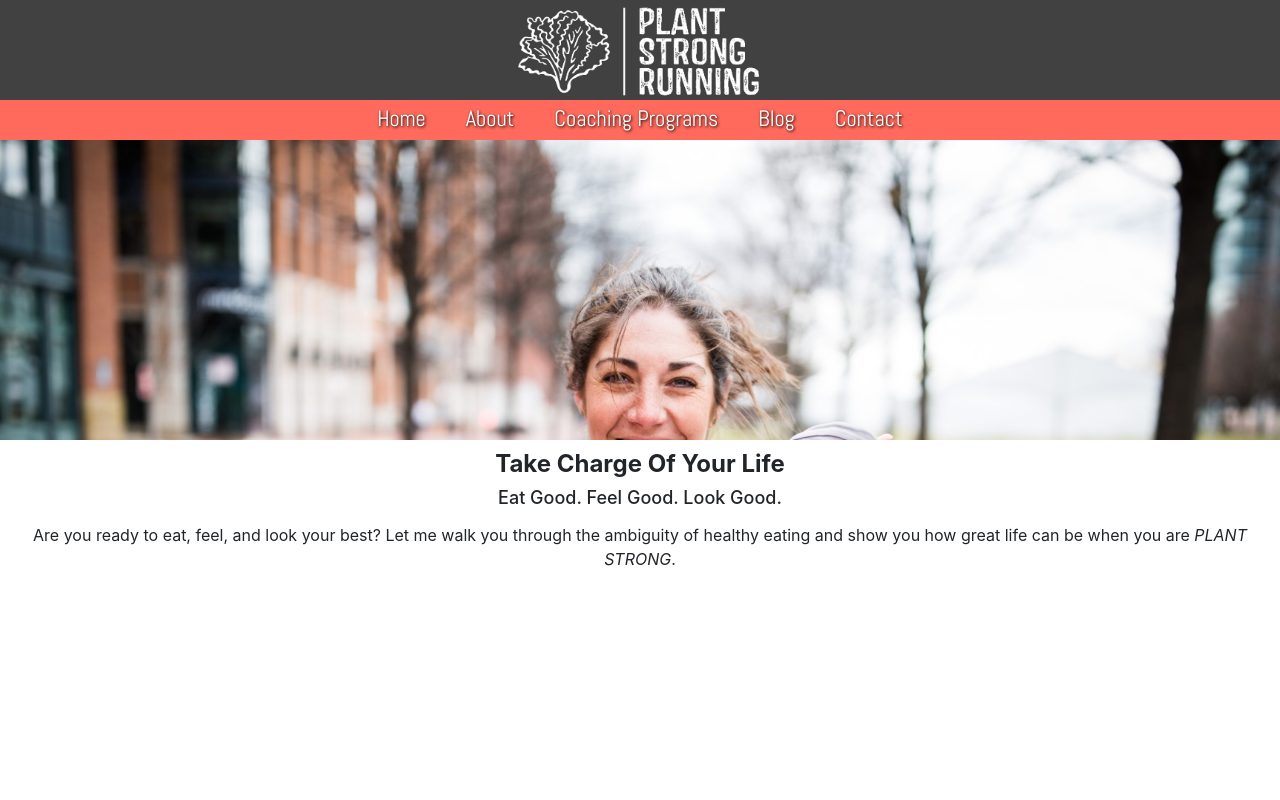
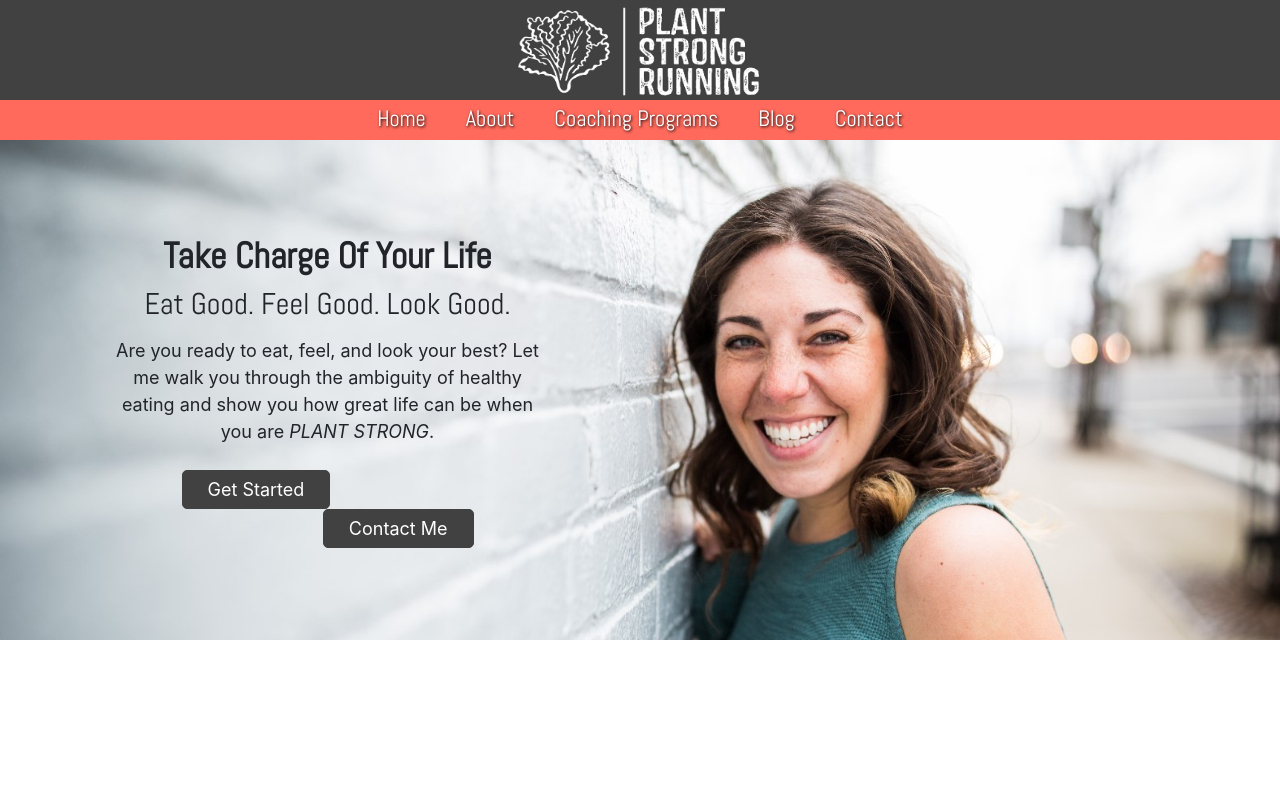
Before and after one commit to plantstrongrunning/front-end, a React (Create React App) app: page / in a window 1280 px wide. Shown: the top 800 px of the page. Built offline with nearby package versions, Linux system fonts and the light colour scheme.

Commit message:
Finished styles for homepage banner

```diff
--- a/src/components/Banner.js
+++ b/src/components/Banner.js
@@ -11,7 +11,7 @@ const Banner = (props) => {
         <h2>Eat Good. Feel Good. Look Good.</h2>
         <p>Are you ready to eat, feel, and look your best&#63; Let me walk you through the ambiguity of healthy eating and show you how great life can be when you are <em>plant strong</em>.</p>
 
-        <div className="header-buttons desktop">
+        <div className="header-buttons">
           <a className="get-started" href="pages/coaching_programs.html">
             <div><p>Get Started</p></div>
           </a>
--- a/src/styles/banner.scss
+++ b/src/styles/banner.scss
@@ -12,10 +12,15 @@ header {
 	margin-bottom: 20px;
 	background-color: $black;
 	background-size: cover;
-	background-repeat: no-repeat;
+  background-repeat: no-repeat;
+  background-position: center center;
 
     .header-homepage-content {
       margin-top: 300px;
+    }
+
+    h1, h2 {
+      font-family: Abel;
     }
 
     h1, h2, p {
@@ -43,56 +48,166 @@ header {
 
     .header-buttons {
       display: none;
-      // width: 300px;
-      // margin: 25px auto;
-      // overflow: auto;
-      // padding: 0 4px 10px;
-
-      // a {
-      //   display: inline-block;
-      //   border: 1px solid #414141;
-      //   border-radius: 5px;
-      //   background-color: #414141;
-      //   text-decoration: none;
-
-      //   div {
-      //     border-radius: 5px;
-      //   }
-
-      //   div:hover {
-      //     border-radius: 5px;
-      //     box-shadow: 0 0 10px #000;
-      //   }
-
-      //   div:active {
-      //     border-radius: 5px;
-      //     box-shadow: none;
-      //   }
-
-      //   p {
-      //     margin: 0;
-      //     padding: 5px 25px;
-      //     color: #FFF;
-      //   }
-      // }
-
-
-      // .get-started {
-      //   float: left;
-      // }
-
-      // .contact-me {
-      //   float: right;
-      // }
     }
 }
 
+/* ========= Media Queries ========= */
+@media screen and (min-width: 350px) {
+  .header-homepage-content {
+    h1 {
+      font-size: 32px;
+    }
 
-header a.header-links p {
-	margin: 0;
-	padding: 5px 25px;
-	color: #FFF;
+    h2 {
+      font-size: 24px;
+    }
+
+  }
 }
+
+@media screen and (min-width: 450px) {
+  .header-homepage-content {
+    h1 {
+      font-size: 36px;
+    }
+
+    h2 {
+      font-size: 28px;
+    }
+
+    p {
+      padding-right: 35px;
+      padding-left: 35px;
+    }
+  }
+}
+
+@media screen and (min-width: 535px) {
+  .banner_home {
+    height: 350px;
+
+    .header-homepage-content {
+      margin-top: 350px;
+
+      h1 {
+        font-size: 42px;
+      }
+
+      h2 {
+        font-size: 34px;
+      }
+
+      p {
+        padding-right: 35px;
+        padding-left: 35px;
+      }
+    }
+  }
+}
+
+@media screen and (min-width: 675px) {
+  .banner_home {
+    background-position: center -30px;
+  }
+}
+
+@media screen and (min-width: 767px) {
+  .banner_home {
+    background-image: url(/images/banner-images/steph-homepage-desktop.jpg);
+    background-position: center -35px;
+    height: 400px;
+
+    .header-homepage-content {
+      width: 50%;
+      margin-top: 40px;
+
+      h1, h2, p {
+        max-width: 300px;
+        margin-left: auto;
+        margin-right: auto;
+      }
+
+      h1 {
+        font-size: 32px;
+      }
+
+      h2 {
+        font-size: 24px;
+      }
+
+      .header-buttons {
+        display: block;
+        width: 300px;
+        margin: 25px auto;
+        overflow: auto;
+        padding: 0 4px 10px;
+
+        a {
+          display: inline-block;
+          border: 1px solid $darkgray;
+          border-radius: 5px;
+          background-color: $darkgray;
+          text-decoration: none;
+
+          div {
+            border-radius: 5px;
+          }
+
+          div:hover {
+            border-radius: 5px;
+            box-shadow: 0 0 10px $black;
+          }
+
+          div:active {
+            border-radius: 5px;
+            box-shadow: none;
+          }
+
+          p {
+            margin: 0;
+            padding: 5px 25px;
+            color: $white;
+          }
+        }
+
+        .get-started {
+          float: left;
+        }
+
+        .contact-me {
+          float: right;
+        }
+      }
+    }
+  }
+}
+
+@media screen and (min-width: 960px) {
+  .banner_home {
+    height: 500px;
+
+    .header-homepage-content {
+      margin-top: 85px;
+
+      h1, h2, p {
+        max-width: 500px;
+      }
+
+      h1 {
+        font-size: 36px;
+      }
+
+      h2 {
+        font-size: 30px;
+      }
+
+      p {
+        font-size: 18px;
+      }
+    }
+  }
+}
+
 
 // .banner_about {
 //   background-image: url('./images/banner/steph-homepage-mobile.jpg');
```
